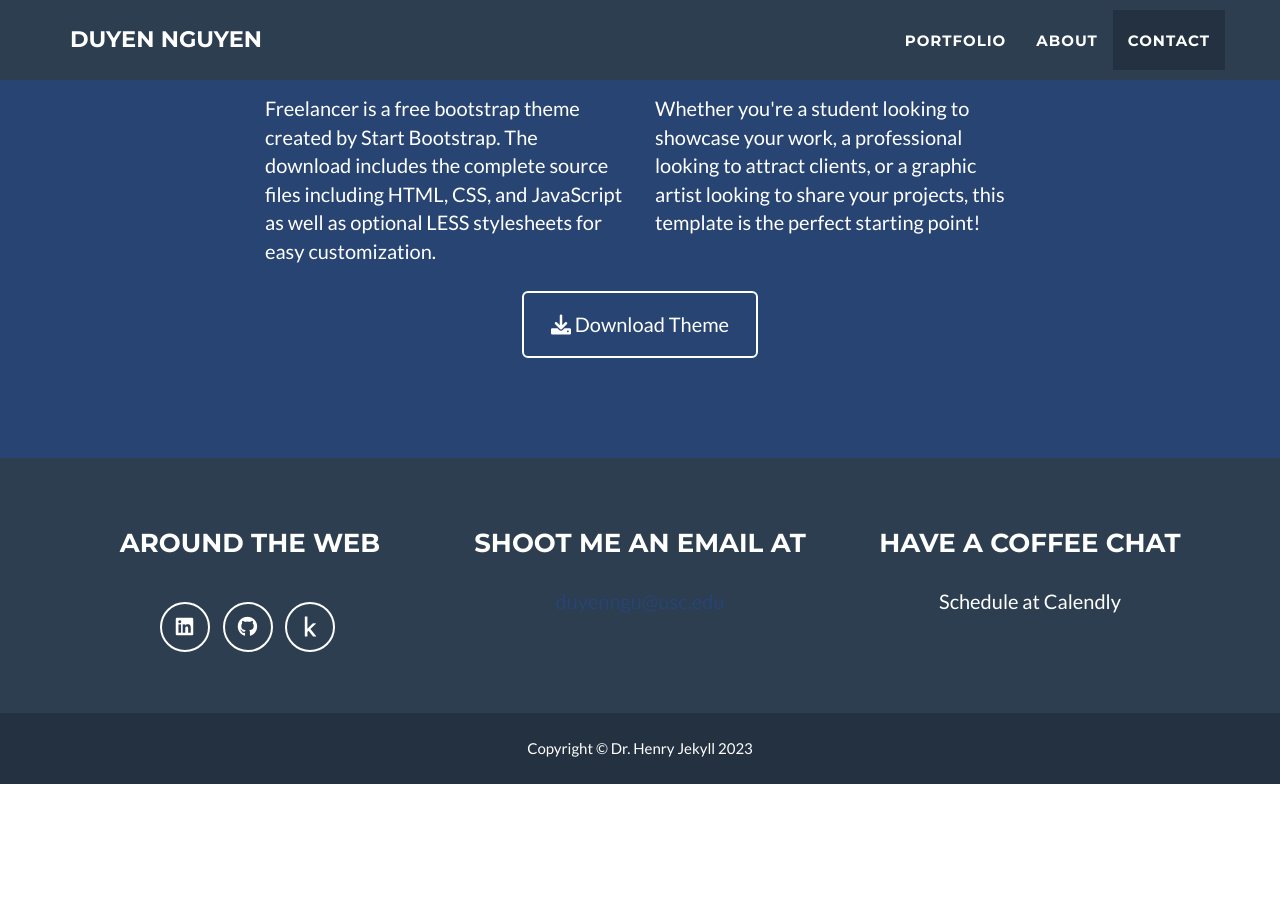
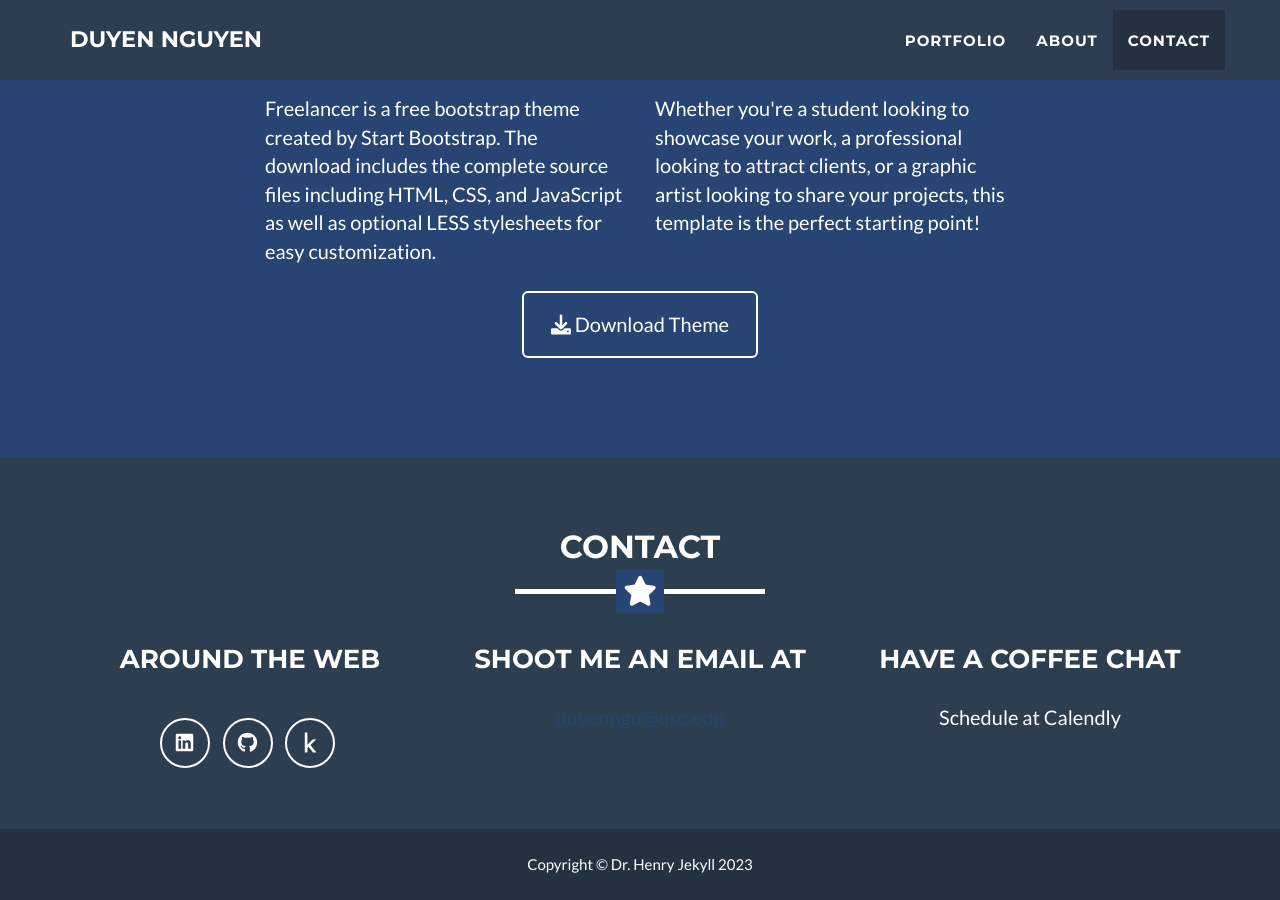
Before and after one commit to duyen21/portfolio, a Jekyll site: the page built from _posts/2014-07-18-project-1.markdown, in a window 1280 px wide and 900 px high, scrolled down 1831 px. Built offline with Jekyll 4.4.1, drawn with Linux system fonts in a browser that asks for light colours; before the commit the page ends 2615 px from its top, so only the background shows below that.

Commit message:
Update contact.html

```diff
--- a/_includes/contact.html
+++ b/_includes/contact.html
@@ -3,6 +3,10 @@
   <div class="footer-above">
     <div class="container">
       <div class="row">
+        <div class="col-lg-12 text-center">
+          <h2>Contact</h2>
+          <hr class="star-light">
+        </div>
         <div class="footer-col col-md-4">
           <h3>{{ site.footer.social }}</h3>
           <ul class="list-inline">
```
